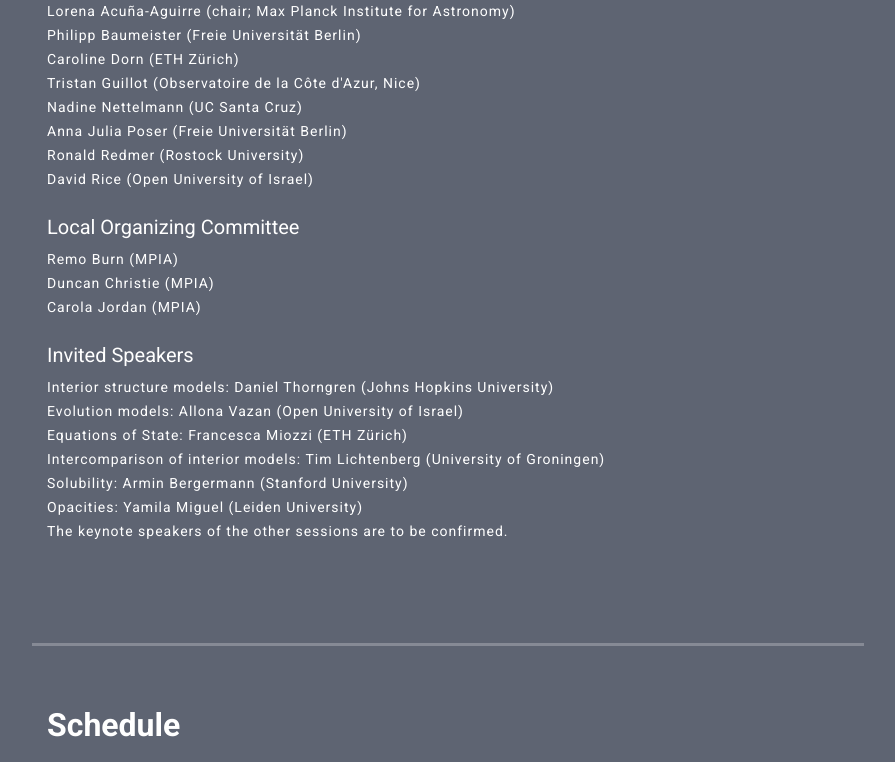
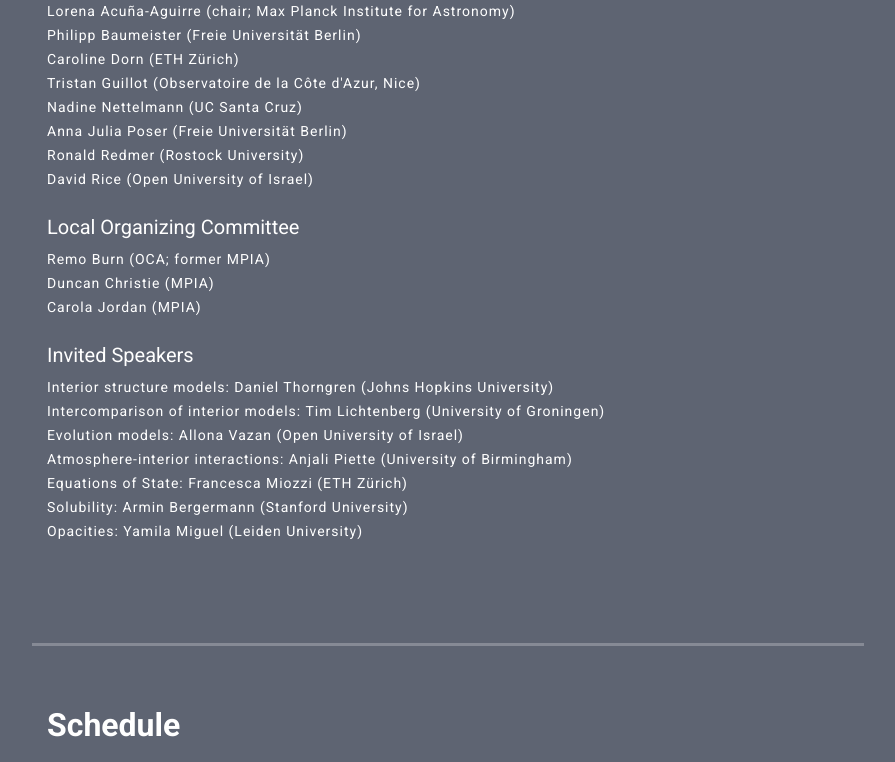
Before and after one commit to layersofunderstanding2026/layersofunderstanding2026.github.io, a plain HTML site: page index.html in a window 1280 px wide. Shown: the part 1836-2598 px from the top of the page, without its empty margins (352-1247 px from the left). Drawn offline with Linux system fonts and the light colour scheme.

Commit message:
Update index.html

```diff
--- a/index.html
+++ b/index.html
@@ -142,7 +142,7 @@
                 </span>
                 <br><br>
                 <h5>Local Organizing Committee</h5><span></span>
-                <span> Remo Burn (MPIA)
+                <span> Remo Burn (OCA; former MPIA)
                 <br> Duncan Christie (MPIA)
                 <br> Carola Jordan (MPIA) </span>
                 <br><br>
@@ -151,17 +151,17 @@
                 <span>
                 Interior structure models: Daniel Thorngren (Johns Hopkins University)
                 <br>
+                Intercomparison of interior models: Tim Lichtenberg (University of Groningen)
+                <br>
                 Evolution models: Allona Vazan (Open University of Israel)
                 <br>
+                Atmosphere-interior interactions: Anjali Piette (University of Birmingham)
+                <br>
                 Equations of State: Francesca Miozzi (ETH Zürich)
-                <br>
-                Intercomparison of interior models: Tim Lichtenberg (University of Groningen)
                 <br>
                 Solubility: Armin Bergermann (Stanford University)
                 <br>
                 Opacities: Yamila Miguel (Leiden University)
-                <br>
-                The keynote speakers of the other sessions are to be confirmed.
             </span>
             </div>
         </div>
```
